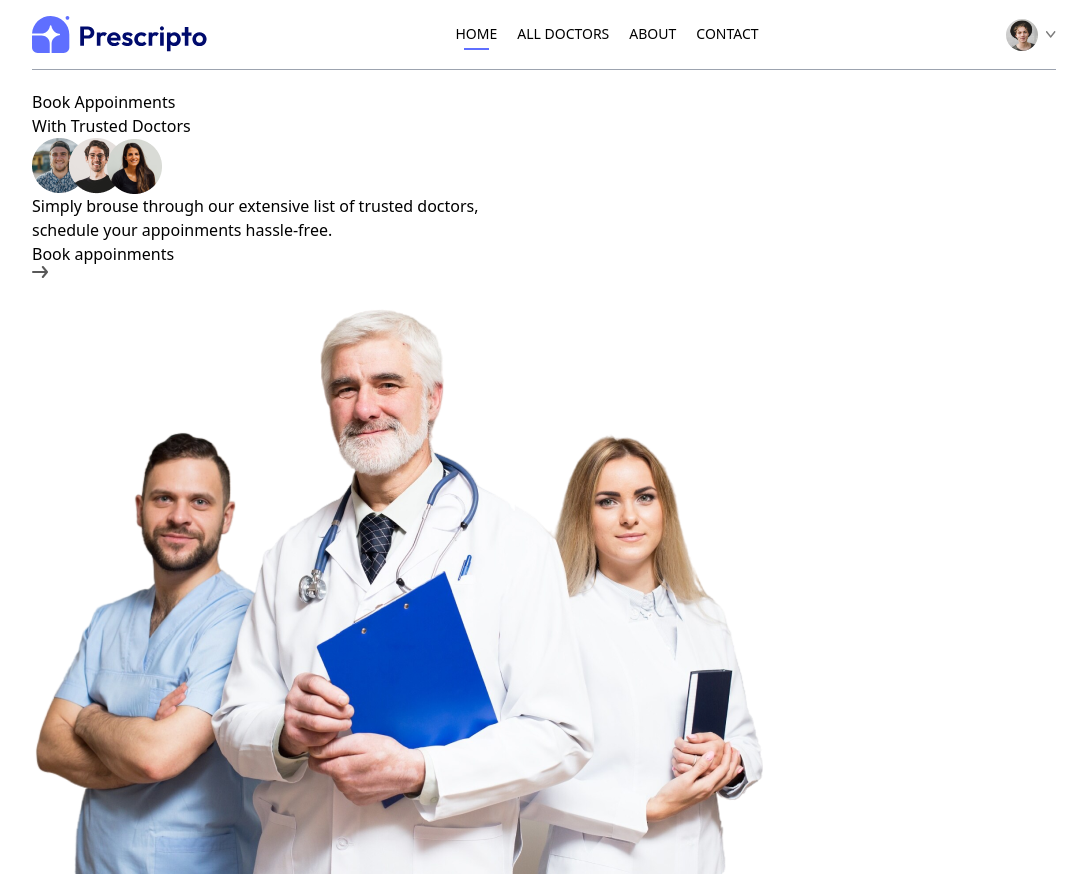
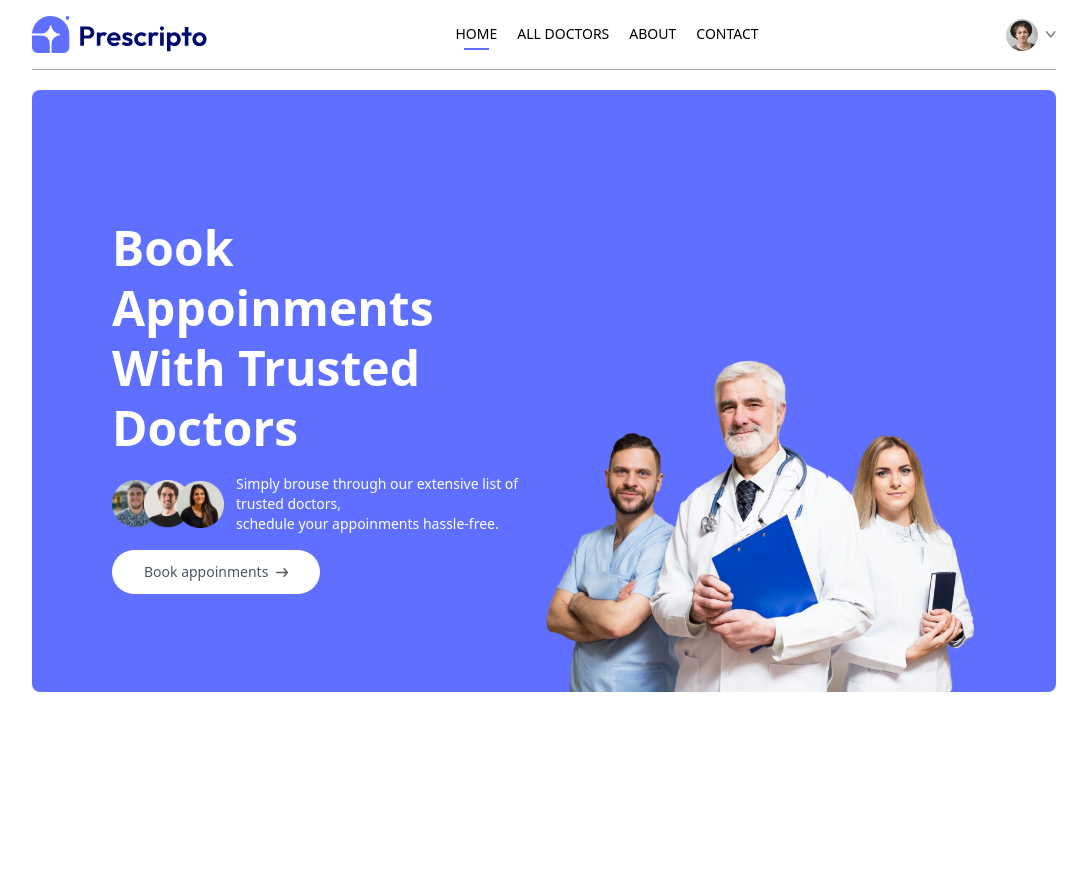
Before and after one commit to NavinduBinuwara/FinalProject-CL-BSCSD-28-03-Navindu-Binuwara, a React (Vite) app in the folder frontend/: page / in a window 1280 px wide. Shown: the whole page, without its empty margins (96-1183 px from the left). After the commit the page ends 800 px from the top, so only its background shows below. Built offline with nearby package versions, Linux system fonts and the light colour scheme.

Commit message:
Header Section Development

```diff
--- a/frontend/src/components/Header.jsx
+++ b/frontend/src/components/Header.jsx
@@ -3,23 +3,23 @@
 
 const Header = () => {
   return (
-    <div>
+    <div className='flex flex-col md:flex-row flex-wrap bg-primary rounded-lg px-6 md:px-10 lg:px-20'>
         {/*-----------Left Side ------------- */}
-        <div>
-           <p>
+        <div className='md:w-1/2 flex flex-col items-start justify-center gap-4 py-10 m-auto md:py-[10vw] md:mb-[-30px]'>
+           <p className='text-3xl md:text-4xl lg:text-5xl text-white font-semibold leading-tight md:leading-tight lg:leading-tight'>
             Book Appoinments <br /> With Trusted Doctors
            </p>
-           <div>
-            <img src={assets.group_profiles} alt="" />
-            <p>Simply brouse through our extensive list of trusted doctors,<br />schedule your appoinments hassle-free.</p>
+           <div className='flex flex-col md:flex-row items-center gap-3 text-white text-sm font-light'>
+            <img className='w-28' src={assets.group_profiles} alt="" />
+            <p>Simply brouse through our extensive list of trusted doctors,<br className='hidden sm:block' />schedule your appoinments hassle-free.</p>
            </div>
-           <a href="">
-            Book appoinments <img src={assets.arrow_icon} alt="" />
+           <a href="#speciality" className='flex items-center gap-2 bg-white px-8 py-3 rounded-full text-gray-600 text-sm m-auto md:m-0 hover:scale-105 transition-all duration-300'>
+            Book appoinments <img className='w-3' src={assets.arrow_icon} alt="" />
            </a>
         </div>
         {/*-----------Right Side ------------- */}
-        <div>
-            <img src={assets.header_img} alt="" />
+        <div className='md:w-1/2 relative'>
+            <img className='w-full md:absolute bottom-0 h-auto rounded-lg' src={assets.header_img} alt="" />
 
         </div>
     </div>
```
